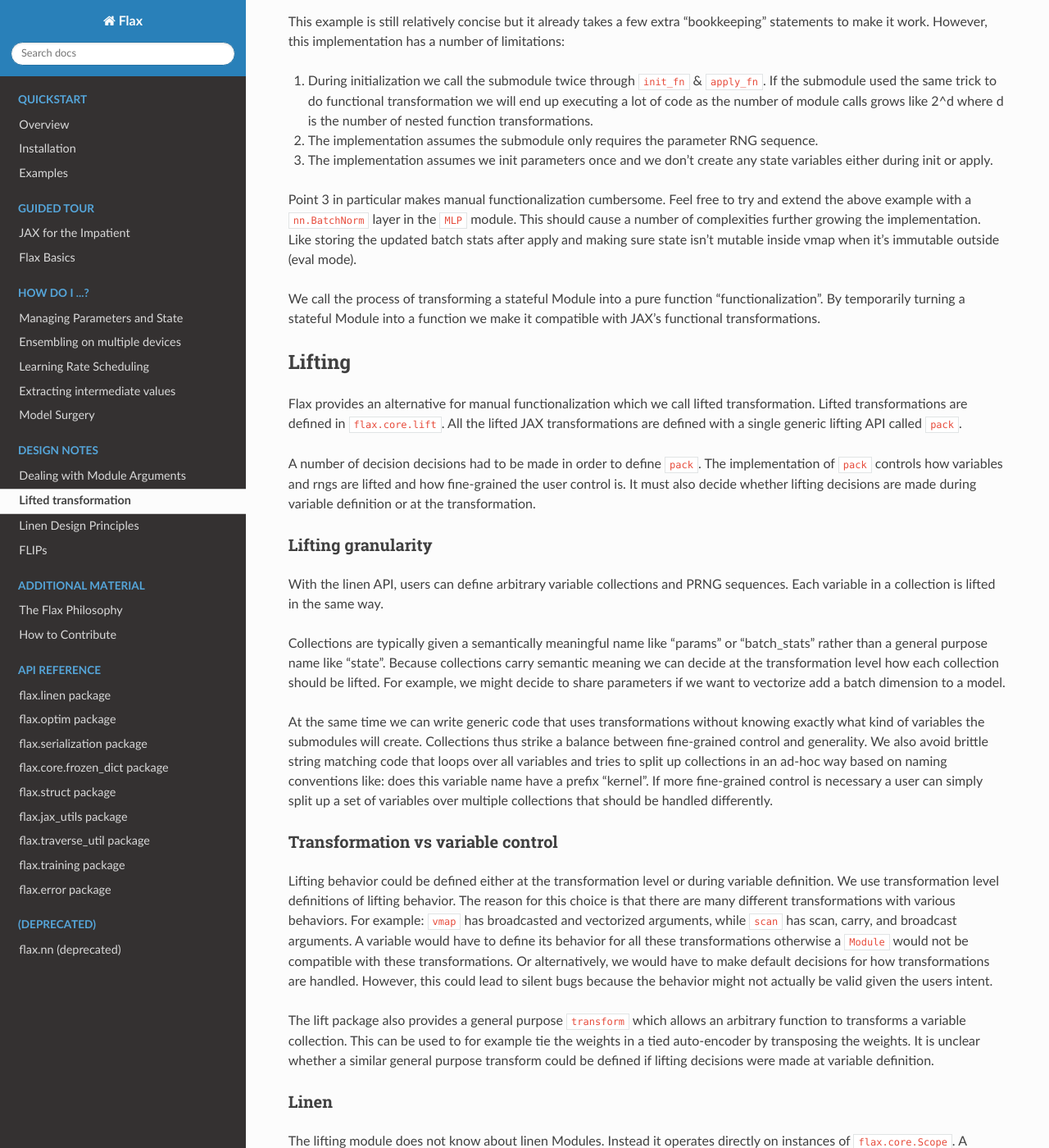
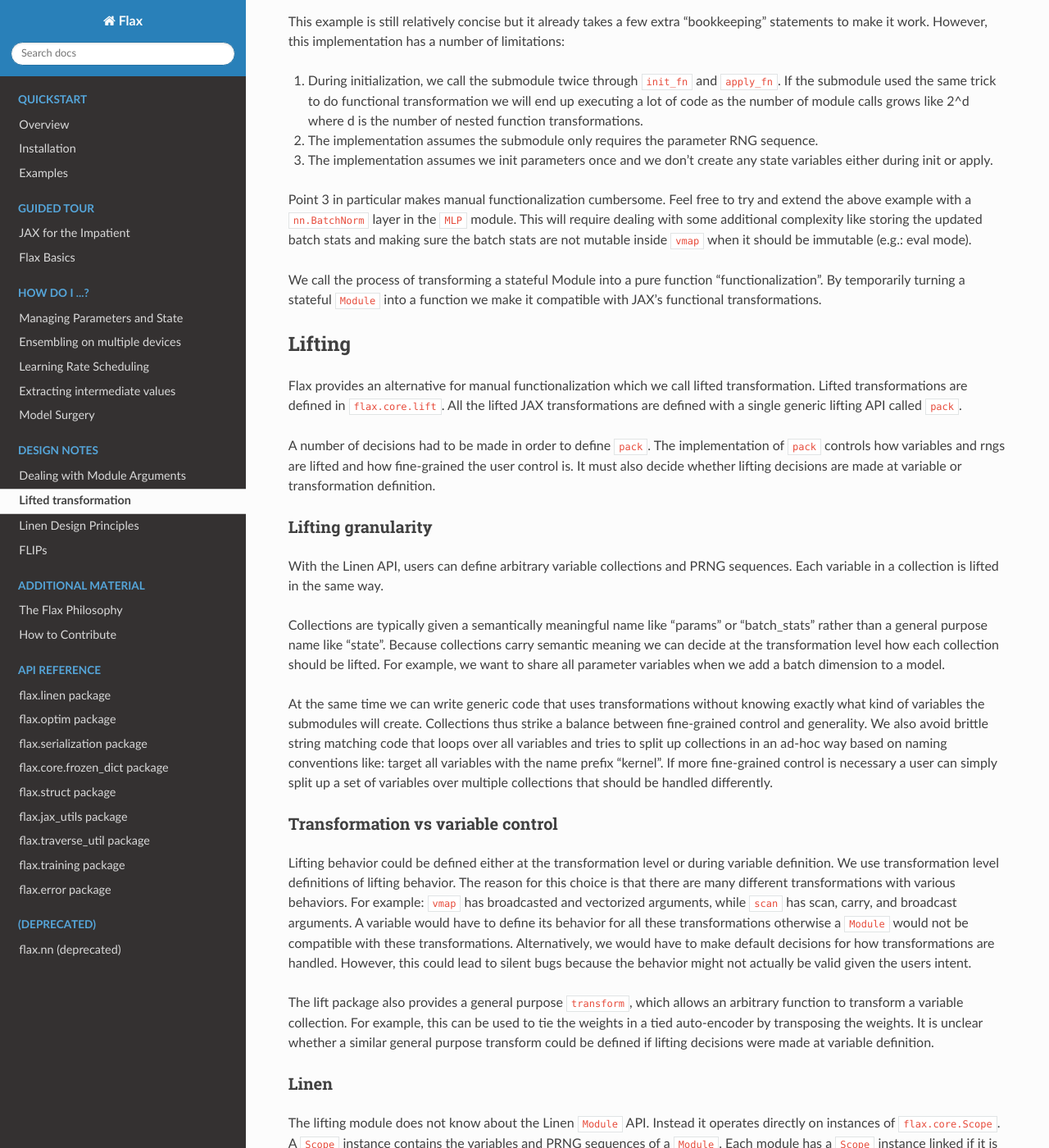
Before and after one commit to bortkomencw/flax, a Sphinx documentation site: the page built from docs/design_notes/lift.md, in a window 1280 px wide and 1400 px high, scrolled down 2139 px. Shown: the whole window at 82% size. Built offline with Sphinx 7.4.7 and the Read the Docs theme 2.0.0, drawn with Linux system fonts in a browser that asks for light colours; some of the changed text lies outside the part shown.

Commit message:
Fix feedback from 8bitmp3

````diff
--- a/docs/design_notes/lift.md
+++ b/docs/design_notes/lift.md
@@ -39,7 +39,7 @@ Before we jump into the details let's consider a simple example where we would l
 
 First, we define a simple MLP without any transformations:
 
-```
+```python
 import jax
 from jax import random, NumPy as jnp
 from flax import linen as nn
@@ -64,10 +64,10 @@ class NaiveVmapMLP(nn.Module):
     return jax.vmap(lambda mlp, x: mlp(x))(mlps, xs)  # fails
 ```
 
-JAX will refuse to transform the `mlps` because it's not a JAX array or a simple container of arrays.
+JAX will raise an error when `vmap` is used on `mlps` because it's not a JAX array or a simple container of arrays.
 We can not really blame JAX for refusing to perform this under-specified job.
 After all, it's not even clear what should happen here.
-The parameters inside MLP are not even initialized yet and we will need a separate PRNG key for each group of parameters.
+The parameters inside the MLP are not even initialized yet and we will need a separate PRNG key for each group of parameters.
 
 We can fix this problem by first turning `MLP` into a pure init and apply function.
 Afterwards, we use the `param` method to store the parameters:
@@ -107,19 +107,19 @@ Although not strictly necessary, this also ensures we cannot accidentally use th
 
 This example is still relatively concise but it already takes a few extra "bookkeeping" statements to make it work.
 However, this implementation has a number of limitations:
-1. During initialization we call the submodule twice through `init_fn` & `apply_fn`. If the submodule used the same trick to do
+1. During initialization, we call the submodule twice through `init_fn` and `apply_fn`. If the submodule used the same trick to do
    functional transformation we will end up executing a lot of code as the number of module calls grows like 2^d where d is the number of
    nested function transformations.
 2. The implementation assumes the submodule only requires the parameter RNG sequence.
 3. The implementation assumes we init parameters once and we don't create any state variables either during init or apply.
 
-Point 3 in particular makes manual functionalization cumbersome. Feel free to try and extend the above example with a `nn.BatchNorm`
-layer in the `MLP` module. This should cause a number of complexities further growing the implementation. Like storing the updated
-batch stats after apply and making sure state isn't mutable inside vmap when it's immutable outside (eval mode).
+Point 3 in particular makes manual functionalization cumbersome.
+Feel free to try and extend the above example with a `nn.BatchNorm` layer in the `MLP` module.
+This will require dealing with some additional complexity like storing the updated batch stats and making sure the batch stats are not mutable inside `vmap` when it should be immutable (e.g.: eval mode).
 
 
 We call the process of transforming a stateful Module into a pure function "functionalization".
-By temporarily turning a stateful Module into a function we make it compatible with JAX's functional transformations.
+By temporarily turning a stateful `Module` into a function we make it compatible with JAX's functional transformations.
 
 ## Lifting
 
@@ -127,25 +127,25 @@ Flax provides an alternative for manual functionalization which we call lifted t
 Lifted transformations are defined in `flax.core.lift`.
 All the lifted JAX transformations are defined with a single generic lifting API called `pack`.
 
-A number of decision decisions had to be made in order to define `pack`. The implementation
+A number of decisions had to be made in order to define `pack`. The implementation
 of `pack` controls how variables and rngs are lifted and how fine-grained the user control is.
-It must also decide whether lifting decisions are made during variable definition or at the transformation.
+It must also decide whether lifting decisions are made at variable or transformation definition.
 
 
 ### Lifting granularity
 
 
-With the linen API, users can define arbitrary variable collections and PRNG sequences.
+With the Linen API, users can define arbitrary variable collections and PRNG sequences.
 Each variable in a collection is lifted in the same way.
 
 Collections are typically given a semantically meaningful name like "params" or "batch_stats" rather than a general purpose name like "state".
 Because collections carry semantic meaning we can decide at the transformation level how each collection should be lifted.
-For example, we might decide to share parameters if we want to vectorize add a batch dimension to a model.
+For example, we want to share all parameter variables when we add a batch dimension to a model.
 
 At the same time we can write generic code that uses transformations without knowing exactly what kind of variables the submodules will create.
 Collections thus strike a balance between fine-grained control and generality.
 We also avoid brittle string matching code that loops over all variables and tries to split up collections in an ad-hoc way based on
-naming conventions like: does this variable name have a prefix "kernel".
+naming conventions like: target all variables with the name prefix "kernel".
 If more fine-grained control is necessary a user can simply split up a set of variables over multiple collections that should be handled differently.
 
 
@@ -157,26 +157,26 @@ We use transformation level definitions of lifting behavior.
 The reason for this choice is that there are many different transformations with various behaviors.
 For example: `vmap` has broadcasted and vectorized arguments, while `scan` has scan, carry, and broadcast arguments.
 A variable would have to define its behavior for all these transformations otherwise a `Module` would not be compatible with
-these transformations. Or alternatively, we would have to make default decisions for how transformations are handled.
+these transformations. Alternatively, we would have to make default decisions for how transformations are handled.
 However, this could lead to silent bugs because the behavior might not actually be valid given the users intent.
 
-The lift package also provides a general purpose `transform` which allows an arbitrary function to transforms a variable collection.
-This can be used to for example tie the weights in a tied auto-encoder by transposing the weights.
+The lift package also provides a general purpose `transform`, which allows an arbitrary function to transform a variable collection.
+For example, this can be used to tie the weights in a tied auto-encoder by transposing the weights.
 It is unclear whether a similar general purpose transform could be defined if lifting decisions were made at variable definition.
 
 
 ### Linen
 
-The lifting module does not know about linen Modules. Instead it operates directly on instances of `flax.core.Scope`.
-A `Scope` contains the variables and PRNG sequences of a `Module`. Each module has a `Scope` instance linked to it as long
-as its bound to a parent or it was created using a `init` or `apply`.
+The lifting module does not know about the Linen `Module` API. Instead it operates directly on instances of `flax.core.Scope`.
+A `Scope` instance contains the variables and PRNG sequences of a `Module`.
+Each module has a `Scope` instance linked if it is bound to a parent or it was created using `init` or `apply`.
 
-When a `Module` is transformed we use the `flax.core.lift` APIs to lift the scope and use `Module.clone()` to create a new `Module` instance with the lifted `Scope` bound to it.
+When a `Module` is transformed, we use the `flax.core.lift` APIs to lift the scope and use `Module.clone()` to create a new `Module` instance with the lifted scope bound to it.
 
 `flax.linen.transforms` exposes wrappers for the transformations in `flax.core.lift`. The core lifting APIs operate on functions while
-the linen wrappers can transform either a `Module` class or a `Module` method.
+the Linen wrappers can transform either a `Module` class or a `Module` method.
 
-Lifting is thus implemented independently from the linen API. This separation of concern simplifies the implementation while also allowing other Module APIs that choose a different syntactic sugar for defining Modules to reuse the very generic and flexible `Scope `+ lift APIs for handling state and PRNGs.
+Thus, lifting is implemented independently from the Linen API. This separation of concern simplifies the implementation, while potentially allowing alternative `Module` abstractions to build upon a common core for lifting and state management.
 
 
 ### Implementation
@@ -188,7 +188,7 @@ The `pack(fn, in_vars, out_vars, rngs)` API goes through the following stages:
 
     This stage is only relevant if multiple Scopes are lifted together.
     In this case we must first find the set of root scopes.
-    A scope is a root if none of its ancestors is in the set of scopes that is too be lifted.
+    A scope is a root if none of its ancestors are in the set of scopes that need to be lifted.
 
     By only lifting roots we avoid lifting the same variables twice.
 
@@ -196,50 +196,49 @@ The `pack(fn, in_vars, out_vars, rngs)` API goes through the following stages:
 
 2. *Filter stage*
 
-    Variables & PRNG sequences are split up into groups. This way `fn` can lift each group into the transformation separately.
-    A group is defined by a filter which can be specified as:
+    Variables and PRNG sequences are split up into groups. This way `fn` can lift each group into the transformation separately.
+    A group is defined by a filter specified as:
     - a list of collections/prng names
     - `True` (match everything)
     - `False` (match nothing)
     - `DenyList(filter)` (match everything but the specified filter).
 
-    A collection or PRNG sequence can only be put into a single group. If a collection matches multiple filters it will be put into
-    the first group with a matching filter.
+    A collection or PRNG sequence can only be put into a single group. If a collection matches multiple filters, it will be put into the first group with a matching filter.
     For example, `in_vars = (["params"], True)` will cause the "params" collection to be put in the first group and all other collection to be put in the second group.
 
     For each PRNG sequence that is matched we seed a new PRNG sequence by calling `make_rng`.
-    This avoids the need to update the PRNG state after the lifted transformation finishes.
+    This avoids the need to update the PRNG state after the lifted transformation is complete.
 
 3. *Transform specific lifting*
 
     `fn` is called with the variable and PRNG groups.
-    JAX transform have varying signatures and lifting options. Arguably the cleanest example is `vmap`.
-    In the case of vmap the function arguments, rngs and variable collections are passed into a `jax.vmap` wrapped function.
+    JAX transforms have varying signatures and lifting options. Arguably the cleanest example is `vmap`.
+    In the case of vmap the function arguments, PRNGs and variable collections are passed into a `jax.vmap` wrapped function.
 
 4. *Scope reconstruction*
 
-    Now that the variables and rngs are lifted inside the transformation, we want to recreate the lifted scopes. Pack calls
-    `fn` with a `scope_fn` that takes the lifted variables and rngs and returns the reconstructed scopes with the lifted variables and rng sequences.
+    Now that the variables and PRNGs are lifted inside the transformation, we want to recreate the lifted scopes. Pack calls
+    `fn` with a `scope_fn` that takes the lifted variables and PRNGs and returns the reconstructed scopes with the lifted variables and rng sequences.
 
 5. *Repack stage*
 
     After we have used the lifted scopes we have to retrieve the updated variables (PRNG sequences can simply be discarded).
     pack passes the `repack_fn` to support this.
     This stage is similar to stage 2 except that we only lift variables and immutable variables are ignored.
-    Immutable variables cannot be updated so there is no reason to return them from the lifted transformation.
+    Immutable variables cannot be updated. Therefore, they should not be returned from the transformed function.
 
 6. *Commit stage*
 
     `pack` expects `fn` to return a pair where the first item will simply be returned from pack and the second item should be the repacked variables.
-    The updated variables are stored in the original/un-lifted scopes such that the mutation that happened inside the transformation survive beyond the transformation boundary.
+    The updated variables are stored in the original/un-lifted scopes such that the mutations that happen inside the transformation survive after the transformation completes.
 
 
 ### Using pack example
 
 
-A minimal example of using pack:
+A minimal example of using `pack`:
 
-```
+```python
 from flax.core import lift
 from flax.core import Scope, init, apply, nn as core_nn
 
@@ -257,7 +256,7 @@ x = jnp.ones((3, 2))
 y, params = init(lift_id(core_nn.dense))(random.PRNGKey(0), x, 4)
 ```
 
-NOTE that normally you shouldn't need to interact with `pack` directly.
+NOTE that most users should not need to interact with `pack` directly.
 Please open a GitHub issue when you find a use case that is not supported yet by the existing lifted transformations.
 
 ### Supported transformations
@@ -277,9 +276,9 @@ Please open a GitHub issue when you find a use case that is not supported yet by
 
 ### Linen examples
 
-Going back to our original example we can now use the lifted vmap:
+Going back to our original example, we can now use `nn.vmap` to simplify our implementation:
 
-```
+```python
 class LinenVmap(nn.Module):
   @nn.compact
   def __call__(self, xs):
@@ -308,7 +307,7 @@ Here we use `variable_axes={'params': 0}` to indicate that parameters are vector
 
 We can also extend the example with some inner state by adding a `BatchNorm` layer:
 
-```
+```python
 class StatefulMLP(nn.Module):
   @nn.compact
   def __call__(self, x):
````
Also changed, not shown: other parts of docs/design_notes/lift.md (+5 -5 lines).
